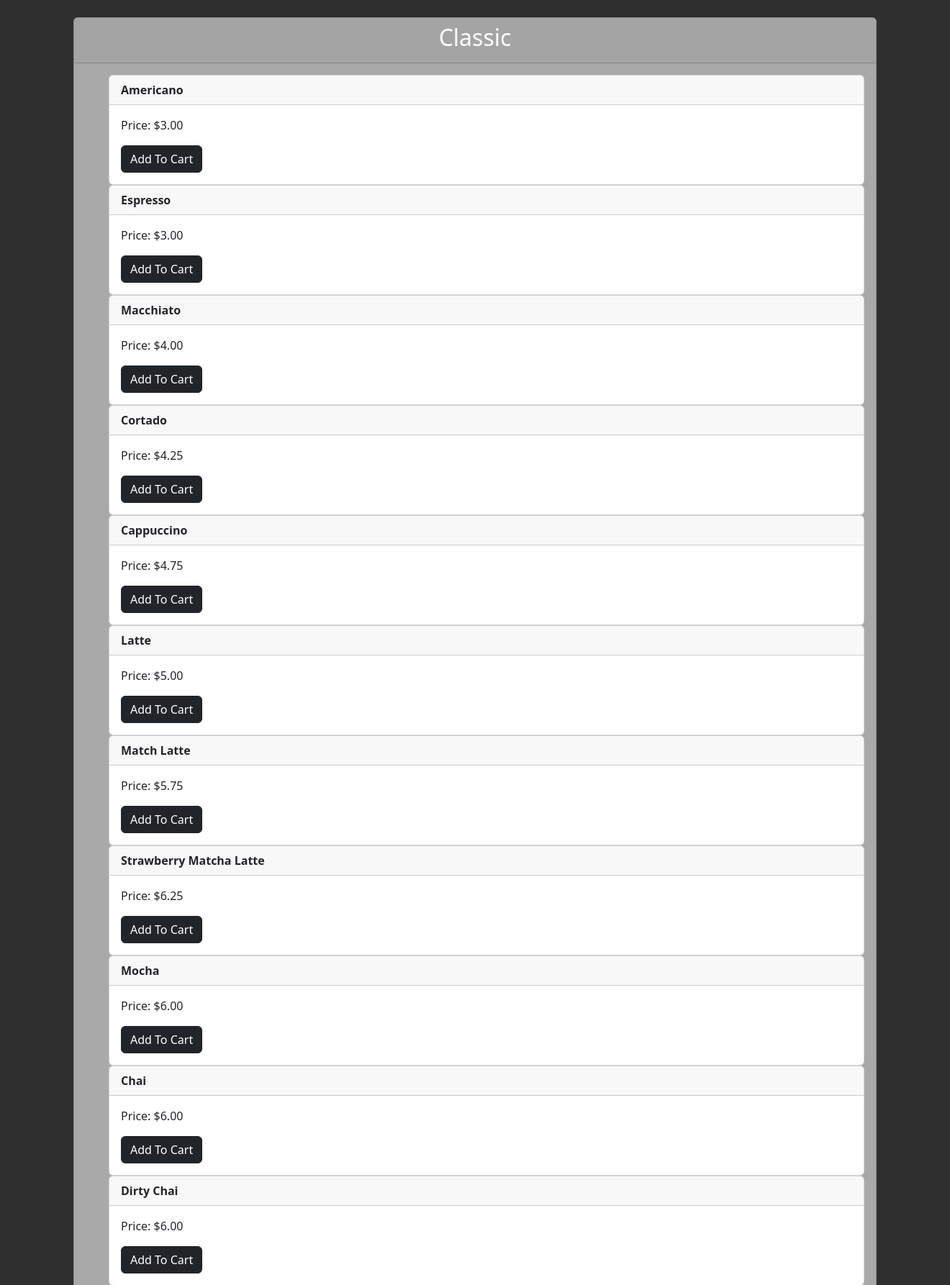
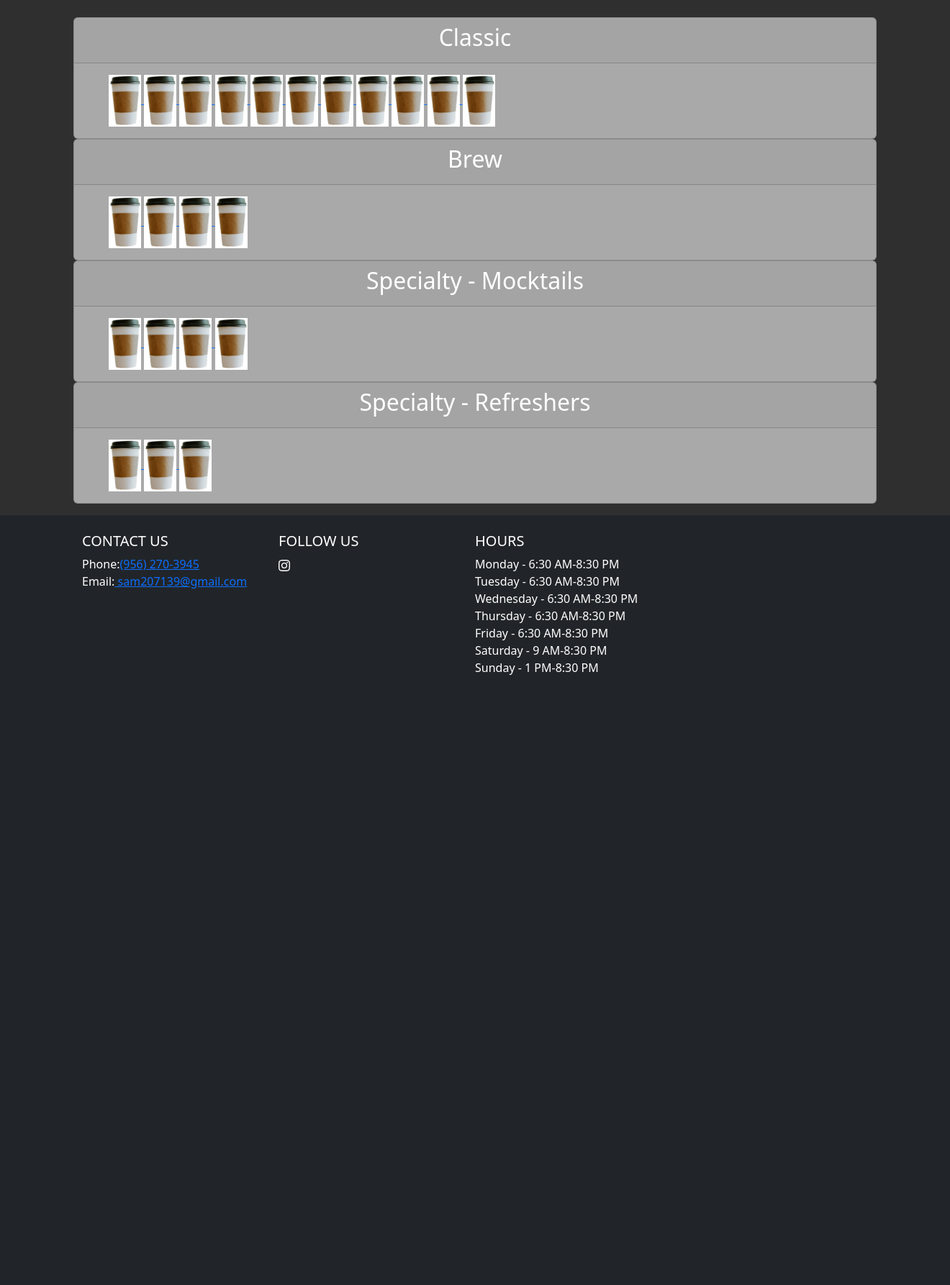
Before and after one commit to zmettlach43/Senior-Project-Fall23, a Django app: page /menu in a window 1320 px wide; the page is wider, and only the part inside the window is pictured. Shown: the part 108-1894 px from the top of that part at 72% size. After the commit the page ends 1046 px from the top of that part, so only its background shows below. Run offline with Django 4.2, Linux system fonts and the light colour scheme; data comes from the database, SQL or seed files in the repository; some libraries are stand-ins or nearby versions; grey boxes are pictures that could not be loaded.

Commit message:
Image Menu

```diff
--- a/SeniorProjectApp/templates/SeniorProjectApp/base.html
+++ b/SeniorProjectApp/templates/SeniorProjectApp/base.html
@@ -15,7 +15,7 @@
 
     <body style="background-color: rgb(48, 47, 47)">
       <header class="sticky-header d-flex flex-wrap align-items-center justify-content-between py-3 mb-4 border-bottom bg-dark" style="position: sticky; top: 0; z-index: 100;">
-          <a href="{% url 'home' %}"><img src="static/Reset3.png" class="img-fluid"></a>
+          <a href="{% url 'home' %}"><img src="{% static 'Reset3.png' %}" class="img-fluid"></a>
           <a href="/" class="d-flex align-items-center col-md-3 mb-2 mb-md-0 text-dark text-decoration-none">
               <svg class="bi me-2" width="40" height="32" role="img" aria-label="Bootstrap"><use xlink:href="#bootstrap"></use></svg>
           </a>
--- a/SeniorProjectApp/templates/SeniorProjectApp/cart.html
+++ b/SeniorProjectApp/templates/SeniorProjectApp/cart.html
@@ -1,4 +1,3 @@
-
 {% extends 'SeniorProjectApp/base.html' %}
 
 {% load static %}
--- a/SeniorProjectApp/templates/SeniorProjectApp/menu.html
+++ b/SeniorProjectApp/templates/SeniorProjectApp/menu.html
@@ -20,15 +20,13 @@
           <div class="card-body">
             <ul>
               {% for item in category.menu_items.all %}
-              <div class="card">
-                <div class="card-header">
-                  <strong>{{ item.name }}</strong>
-                </div>
-                <div class="card-body">
-                  <p class="card-text">Price: ${{ item.price }}</p>
-                  <p class="card-text"><button type="button" class="btn btn-dark">Add To Cart</button></p>
-                </div>
-              </div>
+                <a href="{% url 'item_detail' item.id %}">
+                  {% if item.image %}
+                    <img src="{{ item.image.url }}" width="45">
+                  {% else %}
+                    <img src="{% static 'default_image.png' %}" width="45">
+                  {% endif %}
+                </a>
               {% endfor %}
             </ul>
           </div>
--- a/SeniorProjectApp/urls.py
+++ b/SeniorProjectApp/urls.py
@@ -2,8 +2,9 @@ from django.urls import path
 from . import views
 
 urlpatterns = [
-    path('home', views.home, name="home"),
+    path('home/', views.home, name="home"),
     path('menu', views.menu, name="menu"),
     path('aboutus', views.aboutus, name="aboutus"),
     path('cart', views.cart, name="cart"),
+    path('item_detail/<int:item_id>/', views.item_detail, name='item_detail'),
 ]
--- a/SeniorProjectApp/views.py
+++ b/SeniorProjectApp/views.py
@@ -1,4 +1,4 @@
-from django.shortcuts import render
+from django.shortcuts import get_object_or_404, render
 from .models import MenuItemCategory, MenuItem, Menu, Cart, Carausel
 
 # Create your views here.
@@ -15,6 +15,10 @@ def menu(request):
     categories = MenuItemCategory.objects.all()
     return render(request, "SeniorProjectApp/menu.html", {'categories': categories})
 
+def item_detail(request, item_id):
+    item = get_object_or_404(MenuItem, id=item_id)
+    return render(request, 'SeniorProjectApp/item_detail.html/', {'item': item})
+
 def aboutus(request):
     return render(request, "SeniorProjectApp/aboutus.html", {})
 
```
Also changed, not shown: SeniorProjectApp/templates/SeniorProjectApp/home.html (+0 -8 lines), SeniorProjectApp/templates/SeniorProjectApp/item_detail.html (added, +21 -0 lines), SeniorProjectApp/static/default_image.png (added).
